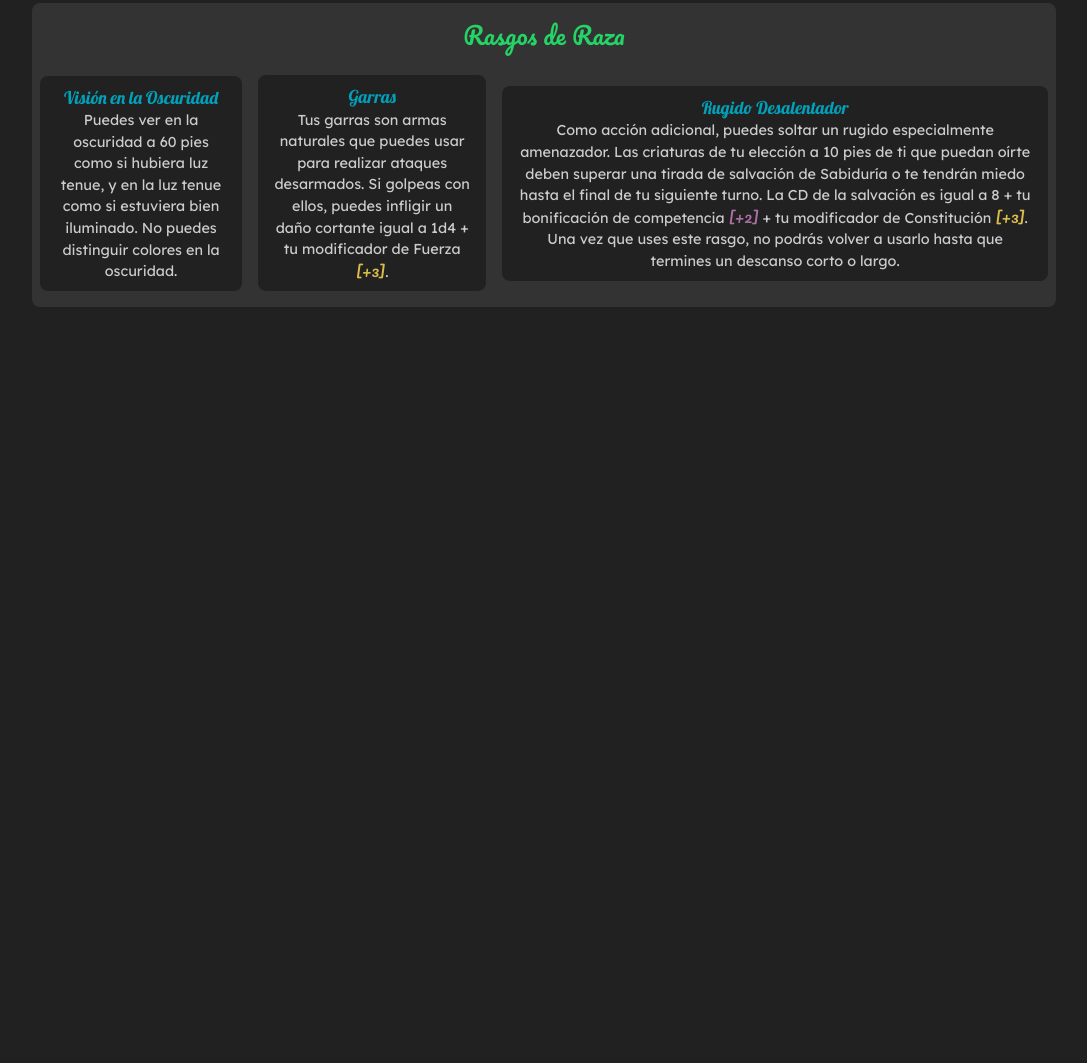
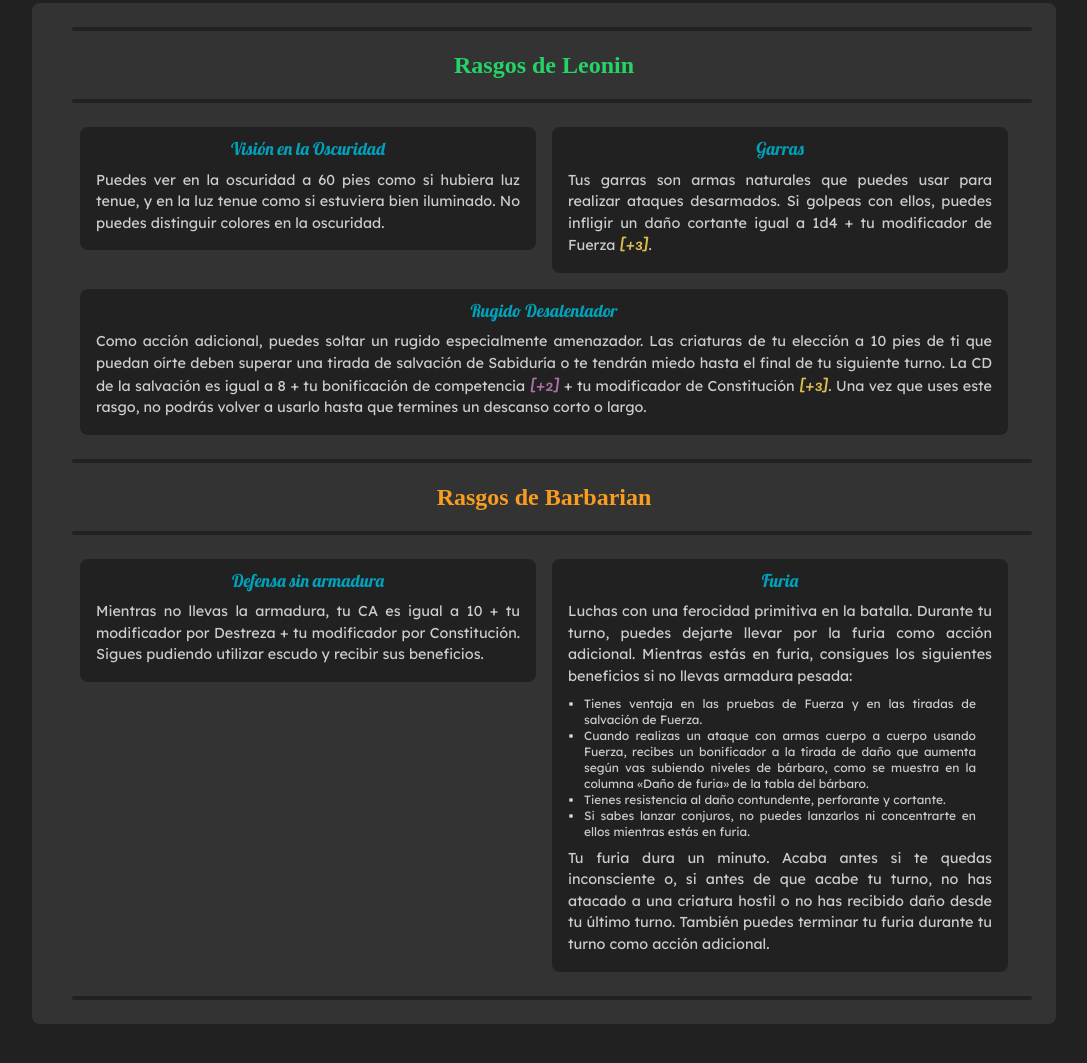
Before and after one commit to soynoov/voidegon, an Astro site: page /characters/lionel in a window 1280 px wide. Shown: the part 1360-2423 px from the top of the page, without its empty margins (96-1183 px from the left). Before the commit the page ends 1747 px from the top, so only its background shows below. Built offline with nearby package versions, Linux system fonts and the light colour scheme; Astro itself is replaced by a stand-in of ours; a web font is replaced by a local one.

Commit message:
Update Lionel

```diff
--- /dev/null
+++ b/src/data/characters/lionel.json
@@ -0,0 +1,38 @@
+[
+  {
+    "name": "Lion'El Jonson",
+    "race": "Leonin",
+    "rol": "Barbarian",
+    "xp": 140,
+    "level": 2,
+    "stats": {
+      "fue": 16,
+      "des": 14,
+      "con": 14,
+      "int": 6,
+      "sab": 10,
+      "car": 12
+    },
+    "skills": {
+      "acrobacias": 2,
+      "atletismo": 1,
+      "c.arcano": 1,
+      "engaño": 0,
+      "historia": 0
+    },
+    "comps": {
+      "mod_comp": 2,
+      "stats": ["int", "sab"],
+      "skills": ["c.arcano", "engaño", "medicina", "supervivencia"],
+      "weapons": ["dagas", "dardos", "hondas", "bastones", "ballestas ligeras"]
+    },
+    "weapons": ["espada corta"],
+    "money": {
+      "pc": 0,
+      "pp": 0,
+      "pe": 0,
+      "po": 0,
+      "ppt": 0
+    }
+  }
+]
--- a/src/pages/characters/lionel.astro
+++ b/src/pages/characters/lionel.astro
@@ -14,30 +14,41 @@ import INI from '../../components/little/INI.astro';
 import HR from '../../components/little/HR.astro';
 import H2 from '../../components/little/H2.astro';
 //
-let mod_com = 2,
-  mod_fue = 3,
-  des = 2,
+import data from '../../data/characters/lionel.json';
+
+const lionel = data[0],
+  fue = lionel.stats.fue,
+  des = lionel.stats.des,
+  con = lionel.stats.con,
+  int = lionel.stats.int,
+  sab = lionel.stats.sab,
+  car = lionel.stats.car,
+  mod_comp = lionel.comps.mod_comp,
+  money = lionel.money;
+
+let mod_fue = 3,
+  mod_des = 2,
   mod_con = 3,
-  int = -2,
-  sab = 0,
-  car = 1;
+  mod_int = -2,
+  mod_sab = 0,
+  mod_car = 1;
 ---
 
-<Layout title="】 Voidegon ▸ Lion'El Jonson">
-  <Title title="Lion'El Jonson" />
+<Layout title=`】 Voidegon ▸ ${lionel.name}`>
+  <Title title=`${lionel.name}` />
   <main>
     <article class={'w-[80vw] mx-auto mt-4 grid grid-cols-6'}>
       <section class='col-span-6'>
-        <Experience exp={140} race='Leonin' rol='Barbarian' />
+        <Experience exp={lionel.xp} race=`${lionel.race}` rol=`${lionel.rol}` />
       </section>
       <section class='col-span-2 pt-2 pr-2'>
         <Stats
-          fue={16}
-          des={14}
-          con={14}
-          int={6}
-          sab={10}
-          car={12}
+          fue={fue}
+          des={des}
+          con={con}
+          int={int}
+          sab={sab}
+          car={car}
           mod={[1, 0, 2, 0, 0, 0]}
           com={[1, 0, 1, 0, 0, 0]}
         />
@@ -53,13 +64,13 @@ let mod_com = 2,
         <HP hp={12 + mod_con - 0} hpmax={12 + mod_con} />
       </section>
       <section class='col-span-1 pt-2'>
-        <CA des={des} />
+        <CA des={mod_des} />
       </section>
       <section class='col-span-2 p-2 pb-0'>
         <VEL vel={35} />
       </section>
       <section class='col-span-1 pt-2'>
-        <INI des={des} />
+        <INI des={mod_des} />
       </section>
       <section class='col-span-2 pt-2 pl-2'>
         <Money />
@@ -68,15 +79,19 @@ let mod_com = 2,
         <Skills
           punt={[1, 3, -2, 0, 0, 0, 1, 0, 1, 0, 0, 0, 0, 0, 0, 0, 0, 0]}
           com={[0, 1, 0, 0, 0, 0, 1, 0, 0, 0, 0, 1, 0, 0, 0, 0, 1, 0]}
-          modcom={mod_com}
+          modcom={mod_comp}
         />
       </section>
     </article>
     <HR />
-    <article class={`bg-[--gray] w-[80vw] mx-auto rounded-lg traits pb-2`}>
-      <H2 txt='Rasgos de Raza' />
+    <article
+      class={`bg-[--gray] w-[80vw] mx-auto rounded-lg traits p-2 px-10 cursor-default`}
+    >
+      <HR dark />
+      <h2 class='text-[--title]'>Rasgos de {lionel.race}</h2>
+      <HR dark />
       <section>
-        <div>
+        <div class='col-span-2'>
           <h4>Visión en la Oscuridad</h4>
           <p>
             Puedes ver en la oscuridad a 60 pies como si hubiera luz tenue, y en
@@ -84,7 +99,7 @@ let mod_com = 2,
             colores en la oscuridad.
           </p>
         </div>
-        <div>
+        <div class='col-span-2'>
           <h4>Garras</h4>
           <p>
             Tus garras son armas naturales que puedes usar para realizar ataques
@@ -93,7 +108,7 @@ let mod_com = 2,
             <span id='date'>[+{mod_fue}]</span>.
           </p>
         </div>
-        <div>
+        <div class='col-span-4'>
           <h4>Rugido Desalentador</h4>
           <p>
             Como acción adicional, puedes soltar un rugido especialmente
@@ -102,13 +117,61 @@ let mod_com = 2,
             tendrán miedo hasta el final de tu siguiente turno. La CD de la
             salvación es igual a 8 + tu bonificación de competencia
             <span class='font-[pacifico]' id='event'>
-              [+{mod_com}]
+              [+{mod_comp}]
             </span> + tu modificador de Constitución
             <span id='date'>[+{mod_con}]</span>. Una vez que uses este rasgo, no
             podrás volver a usarlo hasta que termines un descanso corto o largo.
           </p>
         </div>
       </section>
+      <HR dark />
+      <h2 class='text-[--subtitle]'>Rasgos de {lionel.rol}</h2>
+      <HR dark />
+      <section>
+        <div class='col-span-2'>
+          <h4>Defensa sin armadura</h4>
+          <p>
+            Mientras no llevas la armadura, tu CA es igual a 10 + tu modificador
+            por Destreza + tu modificador por Constitución. Sigues pudiendo
+            utilizar escudo y recibir sus beneficios.
+          </p>
+        </div>
+        <div class='col-span-2'>
+          <h4>Furia</h4>
+          <p>
+            Luchas con una ferocidad primitiva en la batalla. Durante tu turno,
+            puedes dejarte llevar por la furia como acción adicional. Mientras
+            estás en furia, consigues los siguientes beneficios si no llevas
+            armadura pesada:
+          </p>
+          <ul class='list-disc px-6 pb-2 text-xs text-justify'>
+            <li>
+              Tienes ventaja en las pruebas de Fuerza y en las tiradas de
+              salvación de Fuerza.
+            </li>
+            <li>
+              Cuando realizas un ataque con armas cuerpo a cuerpo usando Fuerza,
+              recibes un bonificador a la tirada de daño que aumenta según vas
+              subiendo niveles de bárbaro, como se muestra en la columna «Daño
+              de furia» de la tabla del bárbaro.
+            </li>
+            <li>
+              Tienes resistencia al daño contundente, perforante y cortante.
+            </li>
+            <li>
+              Si sabes lanzar conjuros, no puedes lanzarlos ni concentrarte en
+              ellos mientras estás en furia.
+            </li>
+          </ul>
+          <p>
+            Tu furia dura un minuto. Acaba antes si te quedas inconsciente o, si
+            antes de que acabe tu turno, no has atacado a una criatura hostil o
+            no has recibido daño desde tu último turno. También puedes terminar
+            tu furia durante tu turno como acción adicional.
+          </p>
+        </div>
+      </section>
+      <HR dark />
     </article>
   </main>
 </Layout>
@@ -131,22 +194,31 @@ let mod_com = 2,
     padding: 0.5rem;
     margin: 0.5rem;
 
-    text-align: center;
+    text-align: justify;
   }
   .traits h4 {
     color: var(--section);
     text-align: center;
     font-family: 'Lobster';
     font-size: 1.1rem;
+    padding: 0.5rem;
+    padding-top: 0;
   }
   .traits p {
     font-size: 0.9rem;
-    margin: 0 0.5rem;
-    text-wrap: balance;
+    margin: 0.5rem;
+    margin-top: 0;
   }
   .traits section {
-    display: flex;
+    display: grid;
+    grid-template-columns: repeat(4, 1fr);
     justify-content: center;
-    align-items: center;
+    align-items: start;
+  }
+  .traits h2 {
+    text-align: center;
+    font-family: 'unbounded';
+    font-size: 1.5rem;
+    font-weight: bold;
   }
 </style>
```
